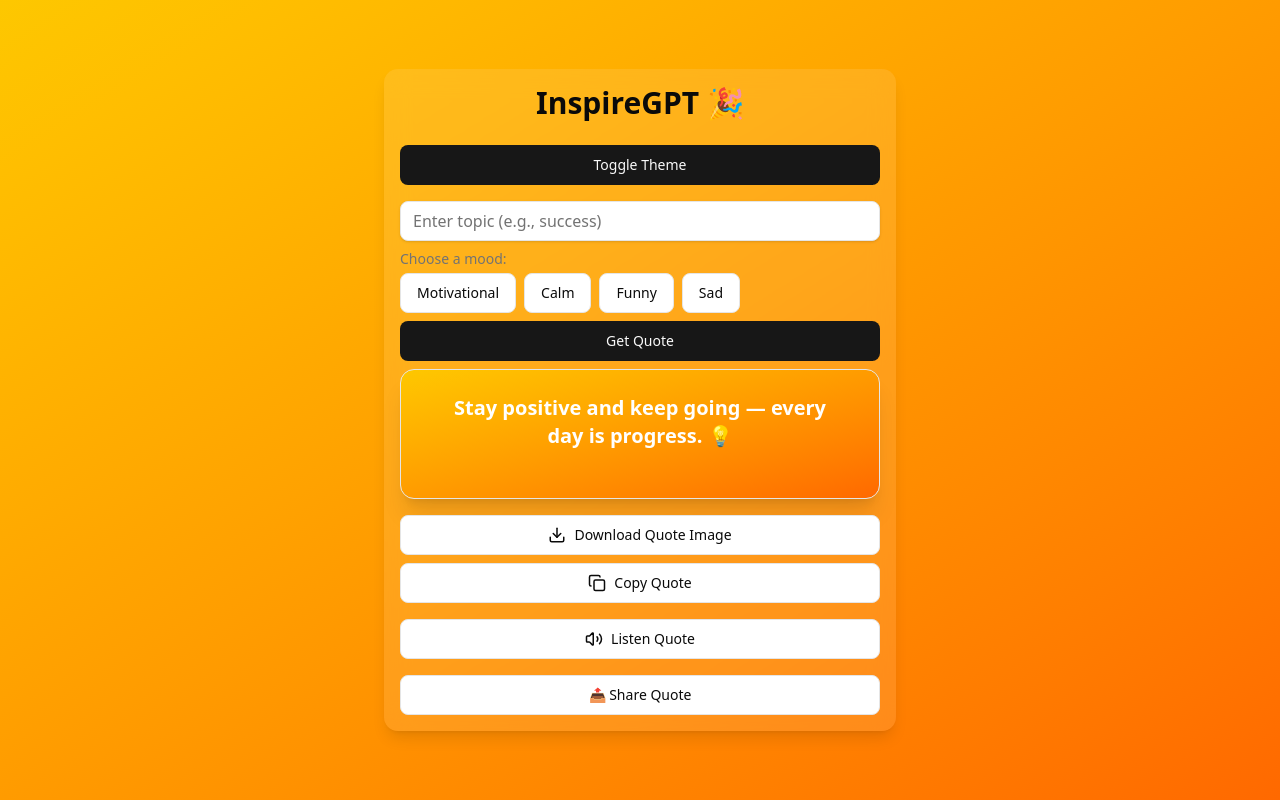
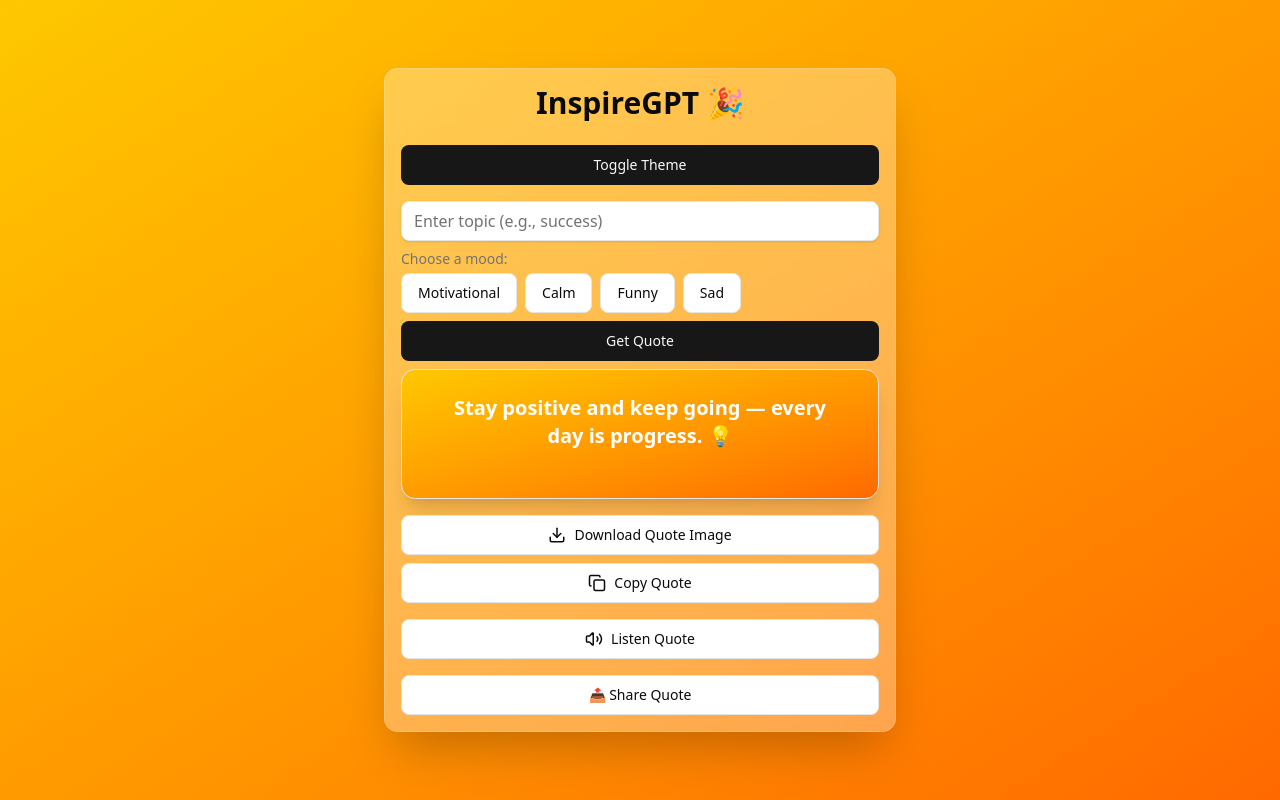
Before and after one commit to beginnercodee/InspireGPT, a Next.js app: page / in a window 1280 px wide. Built offline with nearby package versions, Linux system fonts and the light colour scheme; no server answers.

Commit message:
style: final UI polish with improved card contrast and readability

```diff
--- a/src/app/page.tsx
+++ b/src/app/page.tsx
@@ -101,7 +101,9 @@ export default function Home() {
 
   return (
     <div className={`min-h-screen w-full bg-gradient-to-br ${gradient} flex justify-center items-center p-4`}>
-      <main className="relative z-10 max-w-lg w-full flex flex-col justify-center p-4 space-y-4 bg-white/10 backdrop-blur-md rounded-xl shadow-lg">
+      <main className="relative z-10 max-w-lg w-full flex flex-col justify-center p-4 space-y-4
+  bg-white/30 dark:bg-black/30 border border-white/20 dark:border-black/20 backdrop-blur-xl rounded-xl shadow-2xl">
+
 
         <h1 className="text-3xl font-bold text-center mb-6">InspireGPT 🎉</h1>
 
```
